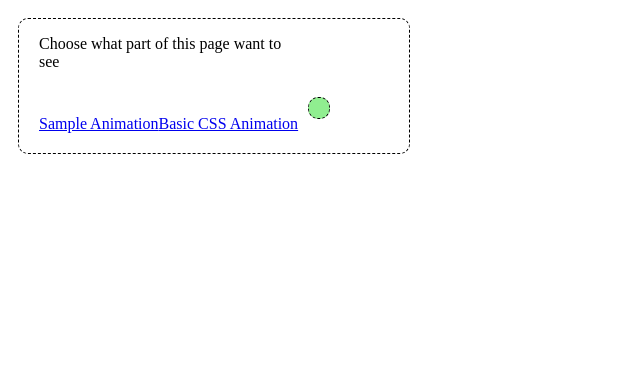
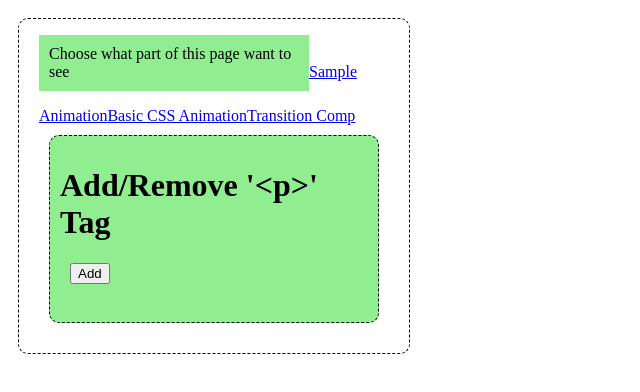
Before and after one commit to erymn/learn-vujs-w3s, a Vue app in the folder ScaleUp/firstsfc/: page /vuetransition in a window 1280 px wide. Shown: the top 392 px of the page, without its empty margins (0-640 px from the left). Built offline with nearby package versions, Linux system fonts and the light colour scheme.

Commit message:
Intro to transition

```diff
--- a/ScaleUp/firstsfc/src/App12.vue
+++ b/ScaleUp/firstsfc/src/App12.vue
@@ -2,6 +2,7 @@
     <p>Choose what part of this page want to see</p>
     <router-link to="/sampleanim">Sample Animation</router-link>
     <router-link to="/basiccssanim">Basic CSS Animation</router-link>
+    <router-link to="/vuetransition">Transition Comp</router-link>
     <div>
         <router-view></router-view>
     </div>
--- /dev/null
+++ b/ScaleUp/firstsfc/src/components/vueanimation/TheTransitionComp.vue
@@ -0,0 +1,56 @@
+<template>
+    <h1>Add/Remove '&lt;p&gt;' Tag</h1>
+    <button @click="this.exists = !this.exists">{{ btnText }}</button><br>
+    <Transition>
+        <p v-if="exists">Hello World!</p>
+    </Transition>
+</template>
+
+<script>
+export default {
+    data() {
+        return {
+            exists: false
+        }
+    },
+    computed: {
+        btnText() {
+            if (this.exists) {
+                return 'Remove';
+            }
+            else {
+                return 'Add';
+            }
+        }
+    }
+}
+</script>
+
+<style>
+.v-enter-from {
+    opacity: 0;
+    translate: -100px 0;
+}
+
+.v-enter-to {
+    opacity: 1;
+    translate: 0 0;
+}
+
+.v-leave-from {
+    opacity: 1;
+    translate: 0 0;
+}
+
+.v-leave-to {
+    opacity: 0;
+    translate: 100px 0;
+}
+
+p {
+    background-color: lightgreen;
+    display: inline-block;
+    padding: 10px;
+    transition: all 0.5s;
+}
+</style>
--- a/ScaleUp/firstsfc/src/main.js
+++ b/ScaleUp/firstsfc/src/main.js
@@ -59,6 +59,7 @@ import ColorFormInput from "./components/forminputadv/ColorFormInput.vue";
 import App12 from "./App12.vue"
 import SampleCssAnimation from "./components/vueanimation/SampleCssAnimation.vue";
 import BasicCssAnimation from "./components/vueanimation/BasicCssAnimation.vue";
+import TheTransitionComp from "./components/vueanimation/TheTransitionComp.vue";
 
 // const app = createApp(App)
 // app.component('food-item', FoodItem)
@@ -209,11 +210,11 @@ const router = createRouter({
             name: 'Basic CSS Animation',
             component: BasicCssAnimation
         },
-        // {
-        //     path: '/animal',
-        //     name: 'Animal',
-        //     component: Animal
-        // },
+        {
+            path: '/vuetransition',
+            name: 'Transition Comp',
+            component: TheTransitionComp
+        },
         // {
         //     path: '/roform',
         //     name: 'ReadOnly Form',
```
